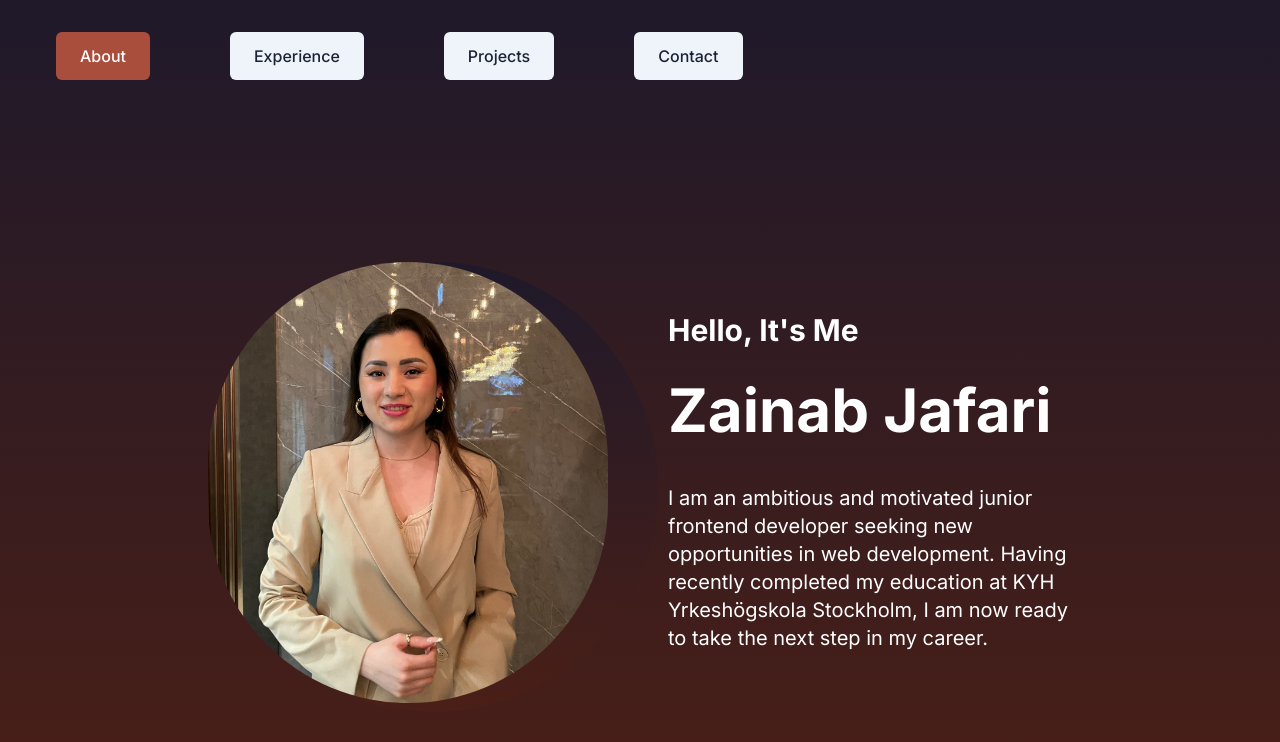
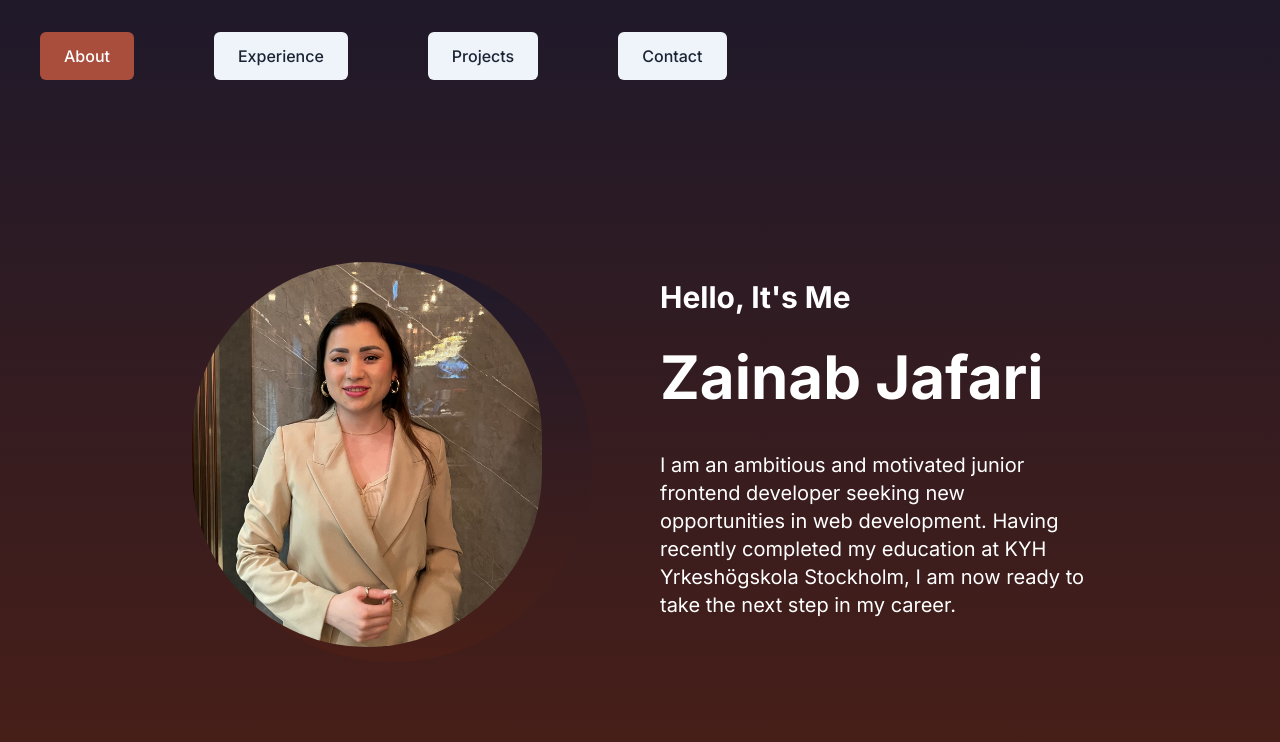
Before and after one commit to ZainabJafari/My-Portfolio, a Next.js app: page / in a window 1280 px wide. Shown: the top 742 px of the page. Built offline with nearby package versions, Linux system fonts and the light colour scheme.

Commit message:
version 2

```diff
--- a/app/contact/contact.tsx
+++ b/app/contact/contact.tsx
@@ -54,13 +54,13 @@ const Contact = () => {
         animate={{ y: "0%" }}
         transition={{ duration: 1 }}
       >
-        <div className="h-2/3 flex flex-col  lg:flex-row px-4 sm:px-8 md:px-12 lg:px-20 xl:px-48">
+        <div className="h-2/3 flex flex-col lg:flex-row px-4 sm:px-8 md:px-12 lg:px-20 xl:px-48">
           <div className="relative text-center lg:text-left lg:w-1/2 flex flex-col justify-center items-center lg:items-start">
             <span className="text-[#dad5d4] text-3xl sm:text-4xl md:text-5xl">
               Contact me
             </span>
             <div className="border-t border-[#A94E3D] my-6 mx-auto lg:mx-0 w-full max-w-[500px]"></div>
-            <h1 className="text-white py-5 text-4xl sm:text-md lg:text-3lg xl:text-4xl max-w-[500px] mx-auto lg:mx-0">
+            <h1 className="text-white py-5 text-3xl sm:text-md lg:text-2xl xl:text-4xl max-w-[500px] mx-auto lg:mx-0">
             Let&apos;s start a project together
             </h1>
 
@@ -180,7 +180,7 @@ const Contact = () => {
           <form
             onSubmit={sendEmail}
             ref={form}
-            className="mt-20 lg:mt-0 lg:w-1/2 rounded-xl flex flex-col gap-6 p-4 mb-3 sm:p-8 md:p-10 lg:p-12 border-2 border-[#A94E3D]"
+            className="mt-20 m-5 lg:mt-0 lg:w-1/2 rounded-xl flex flex-col gap-6 p-4 mb-3 sm:p-8 md:p-10 lg:p-12 border-2 border-[#A94E3D]"
           >
             <span className="text-white text-lg sm:text-xl">Message:</span>
             <textarea
--- a/app/experience/experience.tsx
+++ b/app/experience/experience.tsx
@@ -71,19 +71,19 @@ const Skills: React.FC = () => {
     <div className="h-full flex flex-col lg:flex-row px-4 sm:px-8 md:px-12 lg:px-10 xl:px-48 lg:pt-16 gap-8">
       <div className="lg:w-1/2 flex flex-col">
         <div className="relative text-center lg:text-left">
-          <span className="text-[#dad5d4] text-sm">My Skills</span>
+          <span className="text-[#dad5d4] text-md">My Skills</span>
           <div className="border-t border-[#A94E3D] my-2 mx-auto lg:mx-0 w-full max-w-[500px]"></div>
           <h1 className="text-white text-md lg:text-lg xl:text-xl max-w-[500px] mx-auto lg:mx-0">
             A snapshot of what I’m good at and the skills I’ve developed. Check
             out what I can do and how I can help.
           </h1>
         </div>
-        <div className="mt-4 md:mt-6 flex justify-center lg:justify-start">
+        <div className="mt-8 flex justify-center lg:justify-start">
           <div className="grid grid-cols-2 sm:grid-cols-3 gap-4 p-4 border border-[#A94E3D] w-full max-w-xl">
             {brandData.map((brand, key) => (
               <div key={key} className="flex flex-col items-center">
-                <Image src={brand.logo} width={80} height={80} alt="Brand" className="w-10 h-10 md:w-10 md:h-10" />
-                <p className="text-white text-xs md:text-sm">{brand.name}</p>
+                <Image src={brand.logo} width={80} height={80} alt="Brand" className="w-12 h-12 md:w-10 md:h-10" />
+                <p className="text-white text-md md:text-sm">{brand.name}</p>
               </div>
             ))}
           </div>
--- a/app/experience/myExperience.tsx
+++ b/app/experience/myExperience.tsx
@@ -26,8 +26,8 @@ const todoData = [
 const Experience: React.FC = () => {
   return (
     <div className="flex flex-col gap-8">
-      <div>
-        <span className="text-[#dad5d4]">My Experience</span>
+        <div className="relative text-center lg:text-left">
+        <span className="text-[#dad5d4] text-md">My Experience</span>
         <div className="border-t border-[#A94E3D] my-2 min-md:hidden"></div>
         <h1 className="text-white text-md lg:text-lg xl:text-xl max-w-lg">
           A rundown of the jobs and experiences I&apos;ve had. See the highlights of
@@ -35,7 +35,7 @@ const Experience: React.FC = () => {
         </h1>
       </div>
 
-      <div className="flex flex-col gap-6">
+      <div className="flex flex-col gap-6 pb-6">
         {todoData.map((todo) => (
           <div
             key={todo.title}
--- a/app/home/home.tsx
+++ b/app/home/home.tsx
@@ -14,12 +14,12 @@ const Profile = () => {
     >
       <div className="h-full flex flex-col items-center lg:flex-row px-4 sm:px-8 md:px-12 lg:px-20 xl:px-48 lg:pt-30 gap-10">
         <div className="relative h-1/2 lg:h-full lg:w-1/2 flex justify-center lg:justify-start">
-          <div className="absolute top-0 left-1/2 transform -translate-x-1/2 lg:left-0 lg:translate-x-0 w-[300px] h-[300px] sm:w-[400px] sm:h-[400px] lg:w-[450px] lg:h-[450px] bg-gradient-to-b from-[#1F192A] to-[#4a1f17] rounded-full z-0"></div>
+          <div className="absolute top-0 left-1/2 transform -translate-x-1/2 lg:left-0 lg:translate-x-0 w-[300px] h-[300px] sm:w-[350px] sm:h-[350px] lg:w-[400px] lg:h-[400px] bg-gradient-to-b from-[#1F192A] to-[#4a1f17] rounded-full z-0"></div>
           <Image
             src="/images/Photo.jpg"
             className="object-contain rounded-full z-10 relative"
-            width={400}
-            height={400}
+            width={350}
+            height={350}
             alt="profile"
           />
         </div>
@@ -29,7 +29,7 @@ const Profile = () => {
           <h1 className="text-4xl font-bold md:text-6xl text-white">
             Zainab Jafari
           </h1>
-          <p className="md:text-xl text-white pt-3">
+          <p className="md:text-xl text-white py-3">
             I am an ambitious and motivated junior frontend developer seeking
             new opportunities in web development. Having recently completed my
             education at KYH Yrkeshögskola Stockholm, I am now ready to take the
--- a/components/Tabs.tsx
+++ b/components/Tabs.tsx
@@ -57,7 +57,7 @@ const Tabs: React.FC = () => {
   };
 
   return (
-    <div className="min-h-screen pl-4">
+    <div className="min-h-screen">
       <div className="hidden md:flex flex-wrap gap-6 mb-7.5 rounded-lg py-8 px-10 items-center justify-between">
         <div className="flex flex-wrap gap-20">
           {tabs.map((tab) => (
@@ -76,7 +76,7 @@ const Tabs: React.FC = () => {
 
       <div className="md:hidden">
         <button
-          className="w-10 h-12.5 pt-5 pl-3 flex flex-col justify-between z-50 relative"
+          className="w-10 h-13 pt-5 pl-3 flex flex-col justify-between z-50 relative"
           onClick={() => setMenuOpen((prev) => !prev)}
         >
           <motion.div
```
